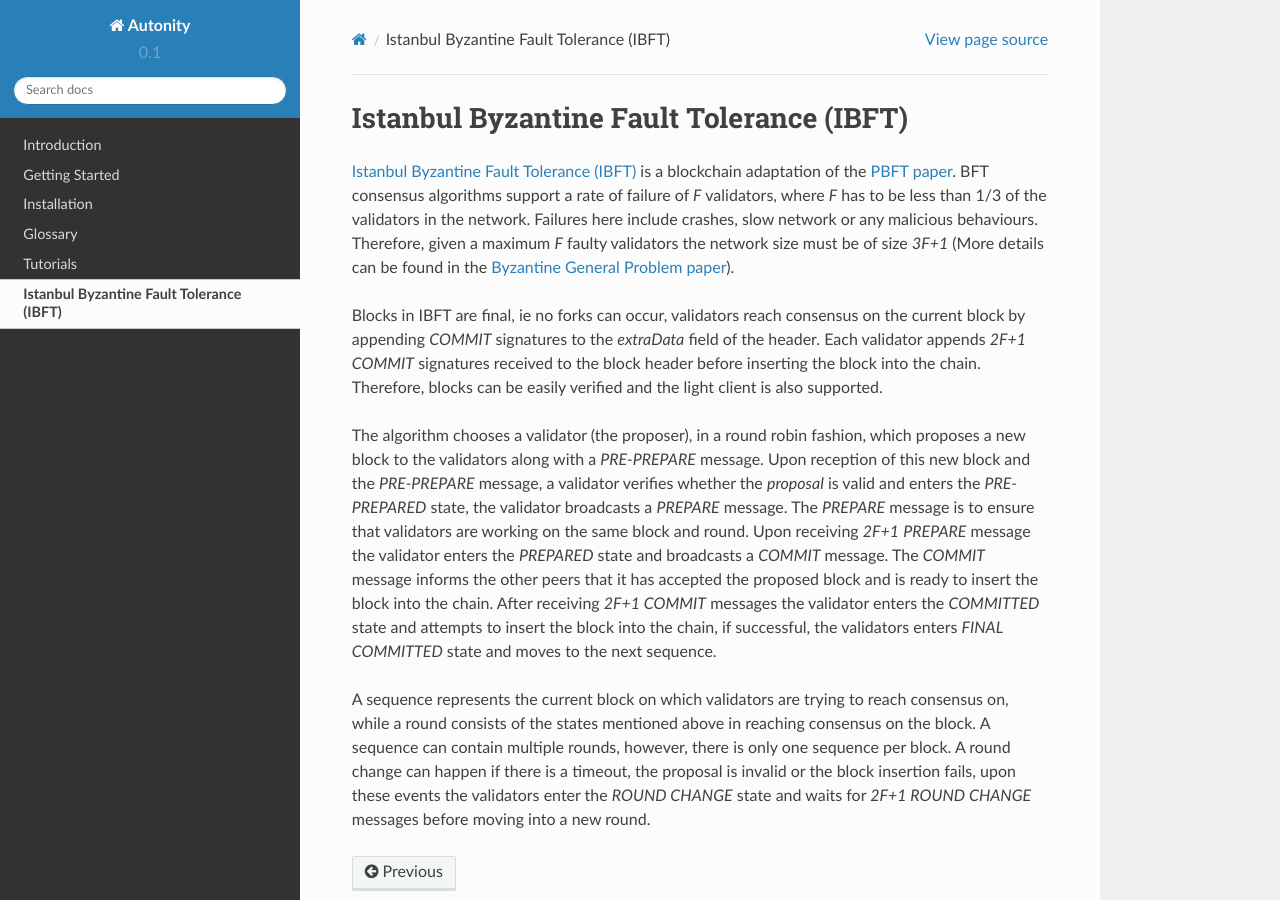
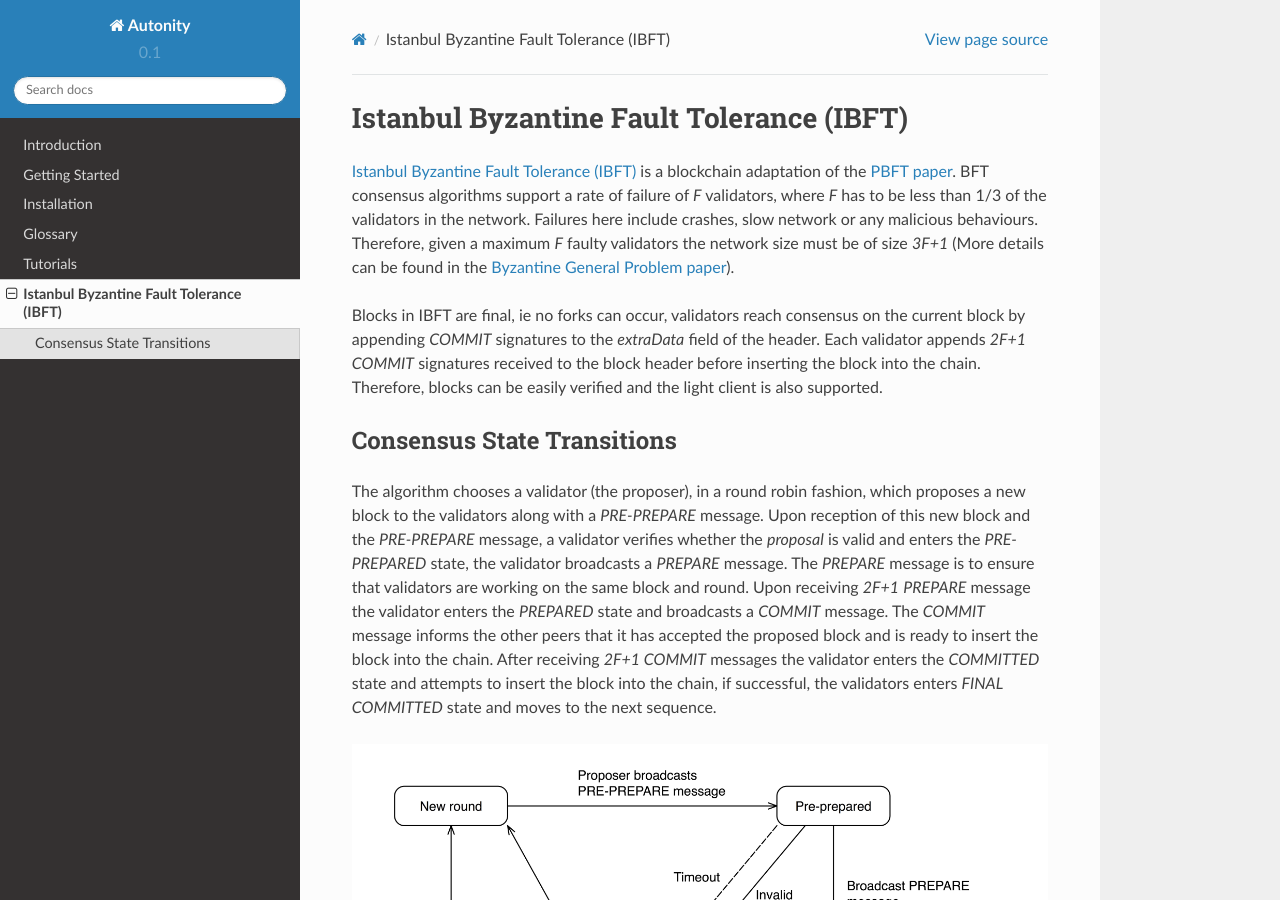
Before and after one commit to mtint/autonity-docs, a Sphinx documentation site: the page built from source/IBFT/index.rst, in a window 1280 px wide and 900 px high. Built offline with Sphinx 7.4.7 and the Read the Docs theme 2.0.0, drawn with Linux system fonts in a browser that asks for light colours.

Commit message:
Added state transition diagram

```diff
--- a/source/IBFT/index.rst
+++ b/source/IBFT/index.rst
@@ -5,6 +5,11 @@
 
 Blocks in IBFT are final, ie no forks can occur, validators reach consensus on the current block by appending `COMMIT` signatures to the `extraData` field of the header. Each validator appends `2F+1 COMMIT` signatures received to the block header before inserting the block into the chain. Therefore, blocks can be easily verified and the light client is also supported.
 
+Consensus State Transitions
+---------------------------
+
 The algorithm chooses a validator (the proposer), in a round robin fashion, which proposes a new block to the validators along with a `PRE-PREPARE` message. Upon reception of this new block and the `PRE-PREPARE` message, a validator verifies whether the `proposal` is valid and enters the `PRE-PREPARED` state, the validator broadcasts a `PREPARE` message. The `PREPARE` message is to ensure that validators are working on the same block and round. Upon receiving `2F+1` `PREPARE` message the validator enters the `PREPARED` state and broadcasts a `COMMIT` message. The `COMMIT` message informs the other peers that it has accepted the proposed block and is ready to insert the block into the chain. After receiving `2F+1 COMMIT` messages the validator enters the `COMMITTED` state and attempts to insert the block into the chain, if successful, the validators enters `FINAL COMMITTED` state and moves to the next sequence.
 
+.. image:: state_transition.jpg
+
 A sequence represents the current block on which validators are trying to reach consensus on, while a round consists of the states mentioned above in reaching consensus on the block. A sequence can contain multiple rounds, however, there is only one sequence per block. A round change can happen if there is a timeout, the proposal is invalid or the block insertion fails, upon these events the validators enter the `ROUND CHANGE` state and waits for `2F+1 ROUND CHANGE` messages before moving into a new round.
```
Also changed, not shown: source/IBFT/state_transition.jpg (added).
